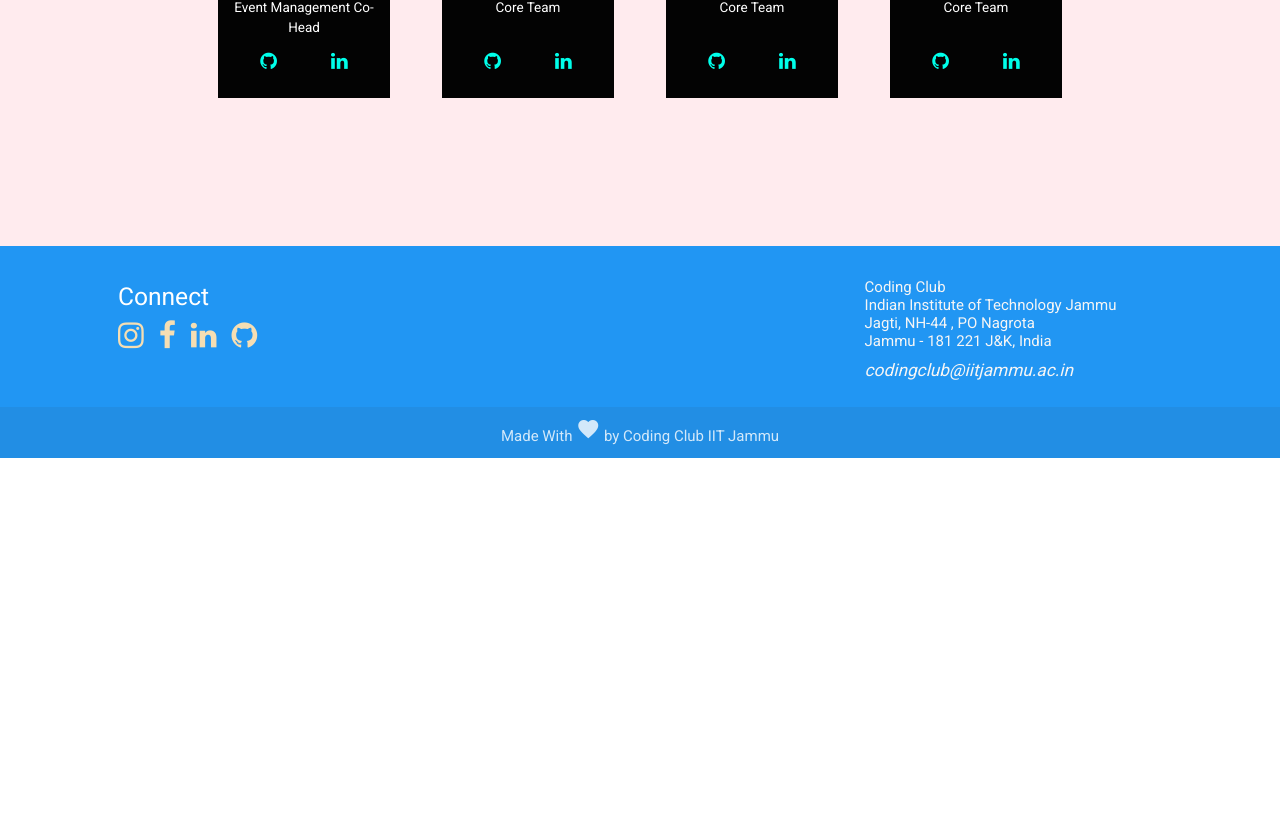
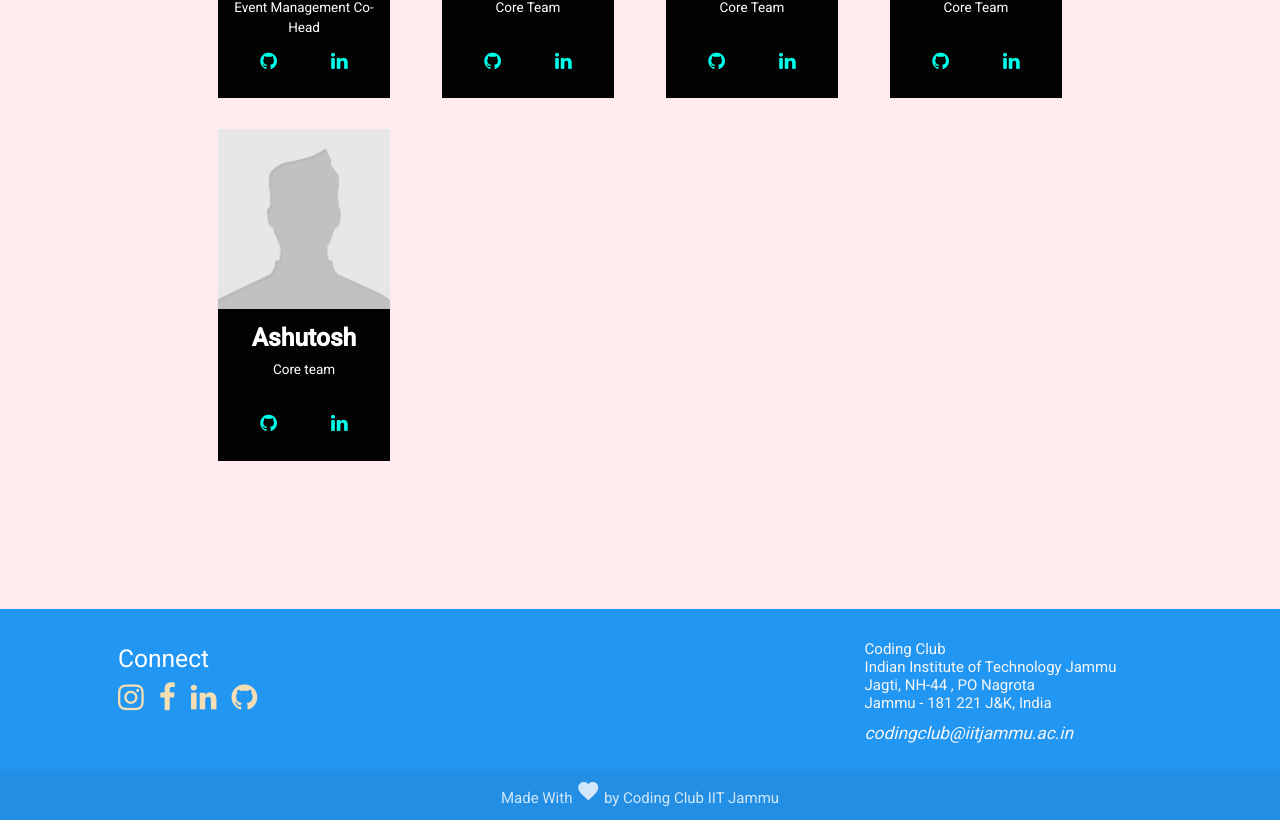
Before and after one commit to coding-club-iit-jammu/website-codingClub, an Angular app: page /team in a window 1280 px wide. Shown: the part 1598-2418 px from the top of the page. Before the commit the page ends 2056 px from the top, so only its background shows below. Built offline with nearby package versions, Linux system fonts and the light colour scheme.

Commit message:
No of members per row reverted

```diff
--- a/angular.json
+++ b/angular.json
@@ -96,7 +96,8 @@
               "./node_modules/@angular/material/prebuilt-themes/indigo-pink.css",
               "src/styles.css"
             ],
-            "scripts": []
+            "scripts": [],
+            "codeCoverage": true
           }
         },
         "lint": {
--- a/src/app/members/members.component.html
+++ b/src/app/members/members.component.html
@@ -22,7 +22,7 @@
             </div>
         </div>
         <div class="row">
-            <div class="col s6 m2 user-card" *ngFor="let user of finalArr">
+            <div class="col s6 m3 user-card" *ngFor="let user of finalArr">
                 <mat-card class="example-card" style="border-radius: 25px 0 25px 0;">
                     <img mat-card-image src="{{user['image']}}?size=256">
                     <mat-card-title>
--- a/src/app/repos/repos.component.html
+++ b/src/app/repos/repos.component.html
@@ -4,13 +4,14 @@
             <p style="font-size: 50px; margin: 50px 0px;" >Our Projects on Github</p>
         </div>
         <div class="row">
-            <div class="col s6 m3 user-card" *ngFor="let repo of repos">
-                <mat-card class="example-card" style="border-radius: 25px 0 25px 0;">
+            <div class="col s12 m4 xl3 user-card" *ngFor="let repo of repos">
+              <a [href]="repo.html_url">
+                <mat-card  class="example-card" style="border-radius: 25px 0 25px 0;">
                     <img mat-card-image src="assets/repo.svg">
                     <mat-card-title>
 
-                        <a [href]="repo.html_url" style="color:black" *ngIf="repo.name.length > 15">{{repo.name.trim().split(" ")[0].substr(0,15)}}...</a>
-                        <a [href]="repo.html_url" style="color:black" *ngIf="repo.name.length <= 15">{{ repo.name }}</a>
+                        <span style="color:black" *ngIf="repo.name.length > 15">{{repo.name.trim().split(" ")[0].substr(0,15)}}...</span>
+                        <span style="color:black" *ngIf="repo.name.length <= 15">{{ repo.name }}</span>
 
                     </mat-card-title>
                     <mat-card-subtitle style="line-height: 15px;">
@@ -18,6 +19,7 @@
                       <span style="position: relative;display: inline-block; width: 40px;"><span style="font-size: 13px;">{{ repo.forks_count }}</span> <img src="assets/fork.png" style="margin-left:3px;position: absolute; bottom: 0;  height: 15px; width: 15px;"/></span>
                     </mat-card-subtitle>
                   </mat-card>
+                </a>
             </div>
         </div>
         <div class="row center" *ngIf="!isAvailable">
--- a/src/app/team/team.component.ts
+++ b/src/app/team/team.component.ts
@@ -120,6 +120,13 @@ export class TeamComponent implements OnInit {
       'linkedin' : 'https://www.linkedin.com/in/aanjaney-kumar-verma-54b374191',
       'github' : 'https://github.com/Akuver'
     },
+    {
+      'name' : 'Ashutosh',
+      'post' : 'Core team',
+      'image' : '/assets/team/defualt.jpg',
+      'linkedin' : '#',
+      'github' : 'https://github.com/ashutoshc8101'
+    },
 
   ];
   constructor() { }
```
Also changed, not shown: 1 other file (tests, documents, lock files or other folders).
